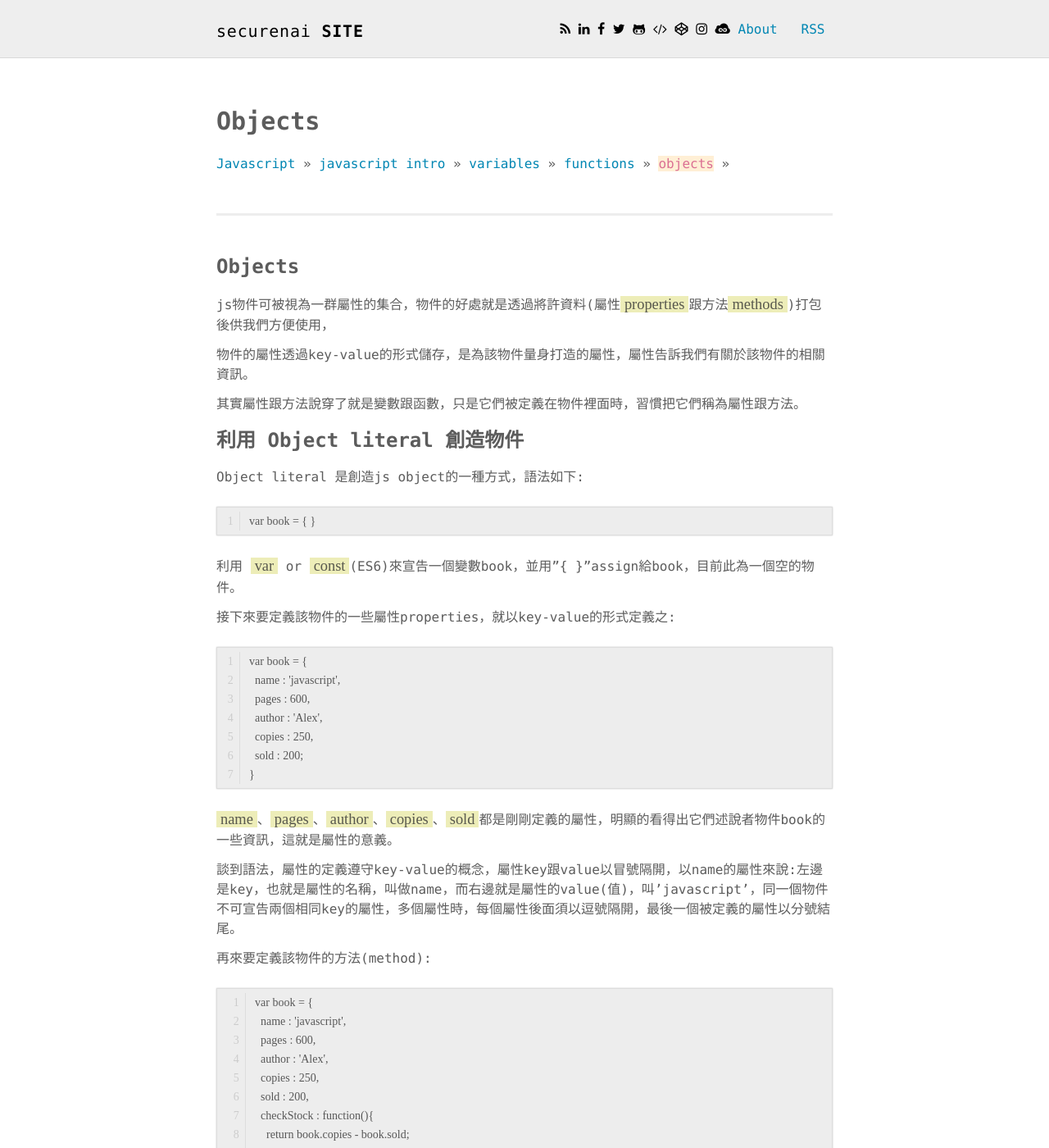
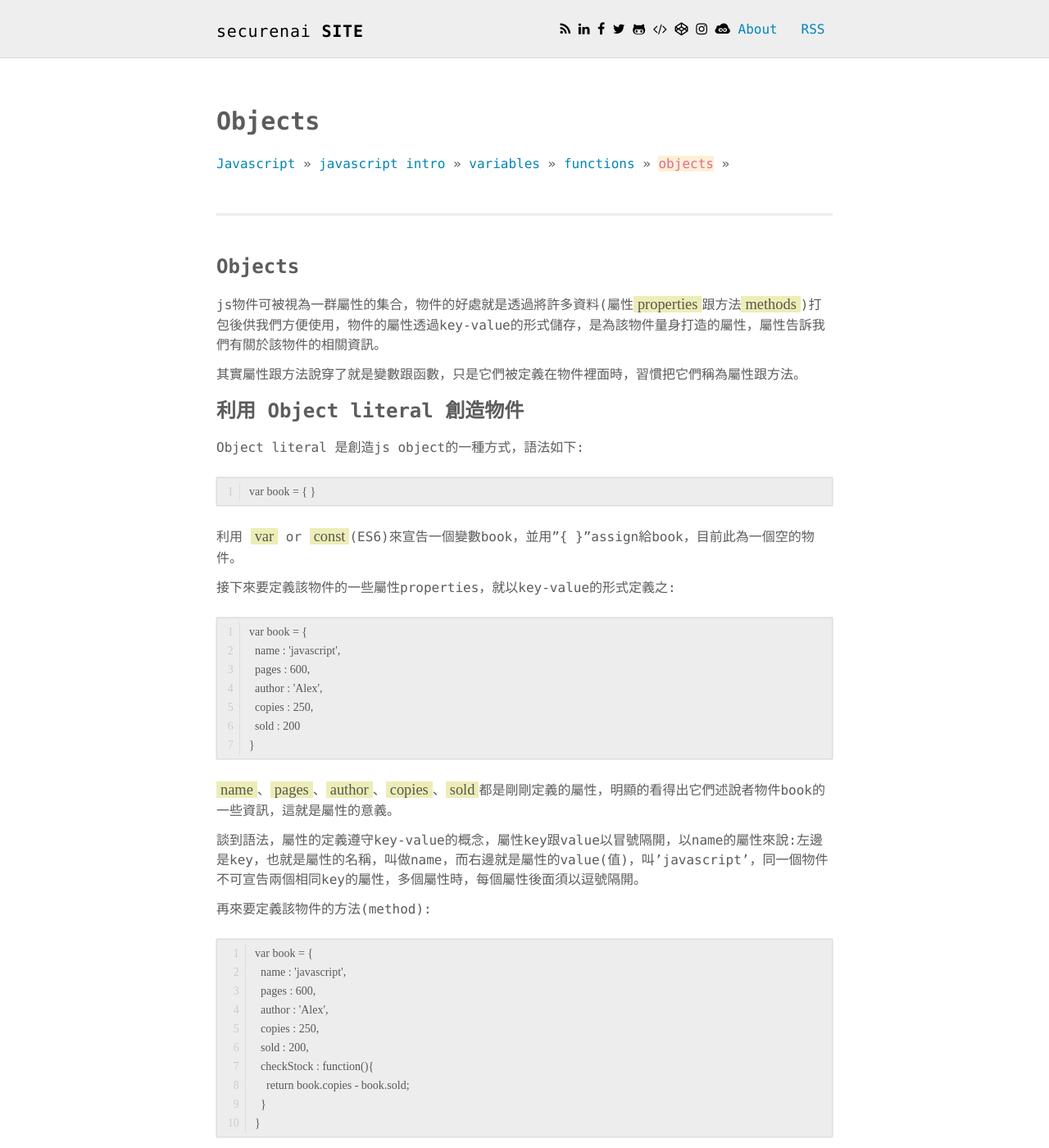
Before and after one commit to securenai/securenai.github.io, a Jekyll site: the page built from javascript/javascript_objects.md, in a window 1280 px wide and 1400 px high. Shown: the whole window at 82% size. Built offline with Jekyll 4.4.1, drawn with Linux system fonts in a browser that asks for light colours; our own code applies the rules of GitHub Pages for plain Markdown files.

Commit message:
Update javascript_objects.md

````diff
--- a/javascript/javascript_objects.md
+++ b/javascript/javascript_objects.md
@@ -21,9 +21,7 @@ published: true
 
 ### Objects
 
-js物件可被視為一群屬性的集合，物件的好處就是透過將許資料(屬性`properties`跟方法`methods`)打包後供我們方便使用，
-
-物件的屬性透過key-value的形式儲存，是為該物件量身打造的屬性，屬性告訴我們有關於該物件的相關資訊。
+js物件可被視為一群屬性的集合，物件的好處就是透過將許多資料(屬性`properties`跟方法`methods`)打包後供我們方便使用，物件的屬性透過key-value的形式儲存，是為該物件量身打造的屬性，屬性告訴我們有關於該物件的相關資訊。
 
 其實屬性跟方法說穿了就是變數跟函數，只是它們被定義在物件裡面時，習慣把它們稱為屬性跟方法。
 
@@ -42,12 +40,12 @@ var book = {
   pages : 600,
   author : 'Alex',
   copies : 250,
-  sold : 200;
+  sold : 200
 }
 ```
 `name`、`pages`、`author`、`copies`、`sold`都是剛剛定義的屬性，明顯的看得出它們述說者物件book的一些資訊，這就是屬性的意義。
 
-談到語法，屬性的定義遵守key-value的概念，屬性key跟value以冒號隔開，以name的屬性來說:左邊是key，也就是屬性的名稱，叫做name，而右邊就是屬性的value(值)，叫'javascript'，同一個物件不可宣告兩個相同key的屬性，多個屬性時，每個屬性後面須以逗號隔開，最後一個被定義的屬性以分號結尾。
+談到語法，屬性的定義遵守key-value的概念，屬性key跟value以冒號隔開，以name的屬性來說:左邊是key，也就是屬性的名稱，叫做name，而右邊就是屬性的value(值)，叫'javascript'，同一個物件不可宣告兩個相同key的屬性，多個屬性時，每個屬性後面須以逗號隔開。
 
 再來要定義該物件的方法(method):
 ```
````
